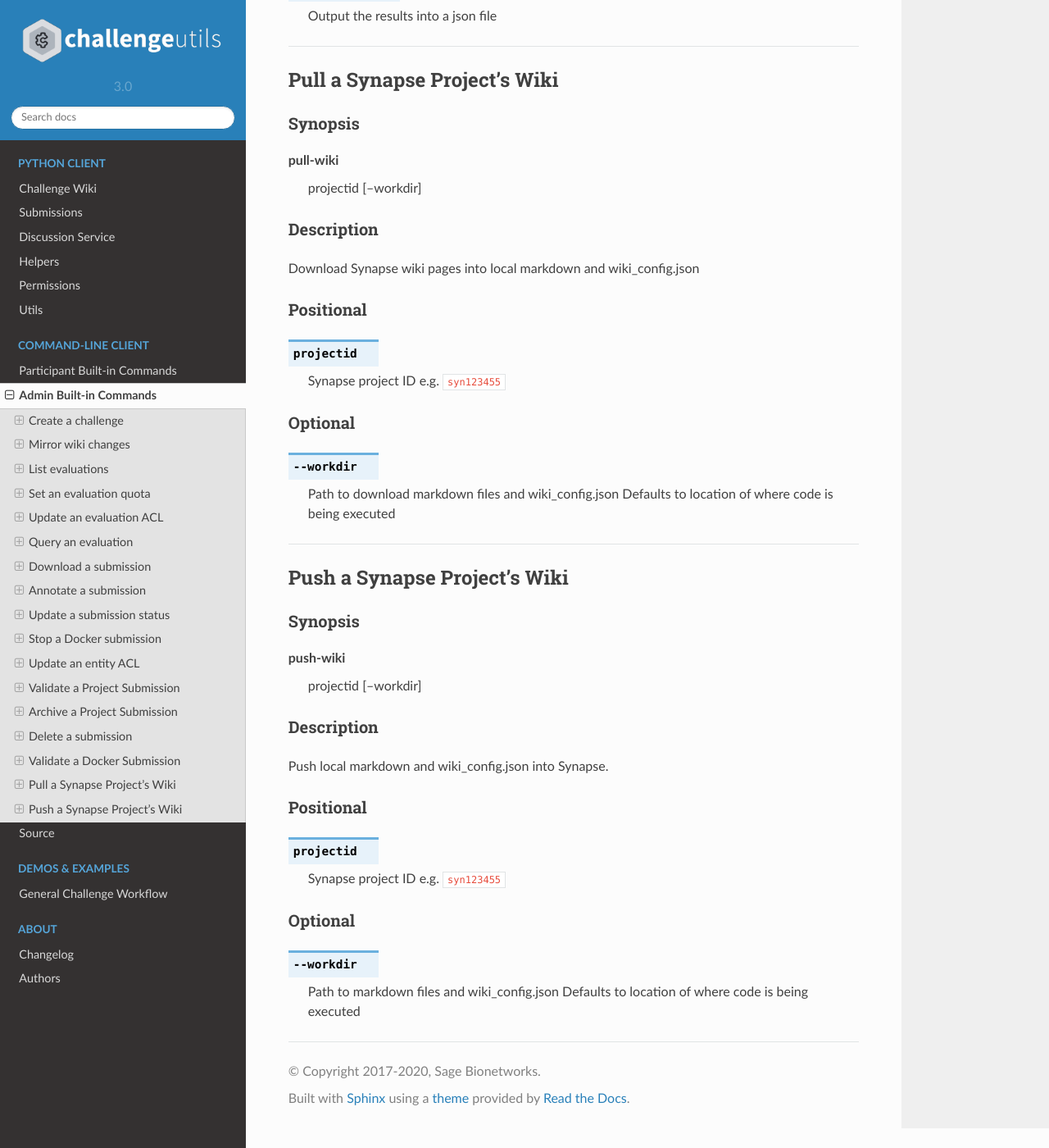
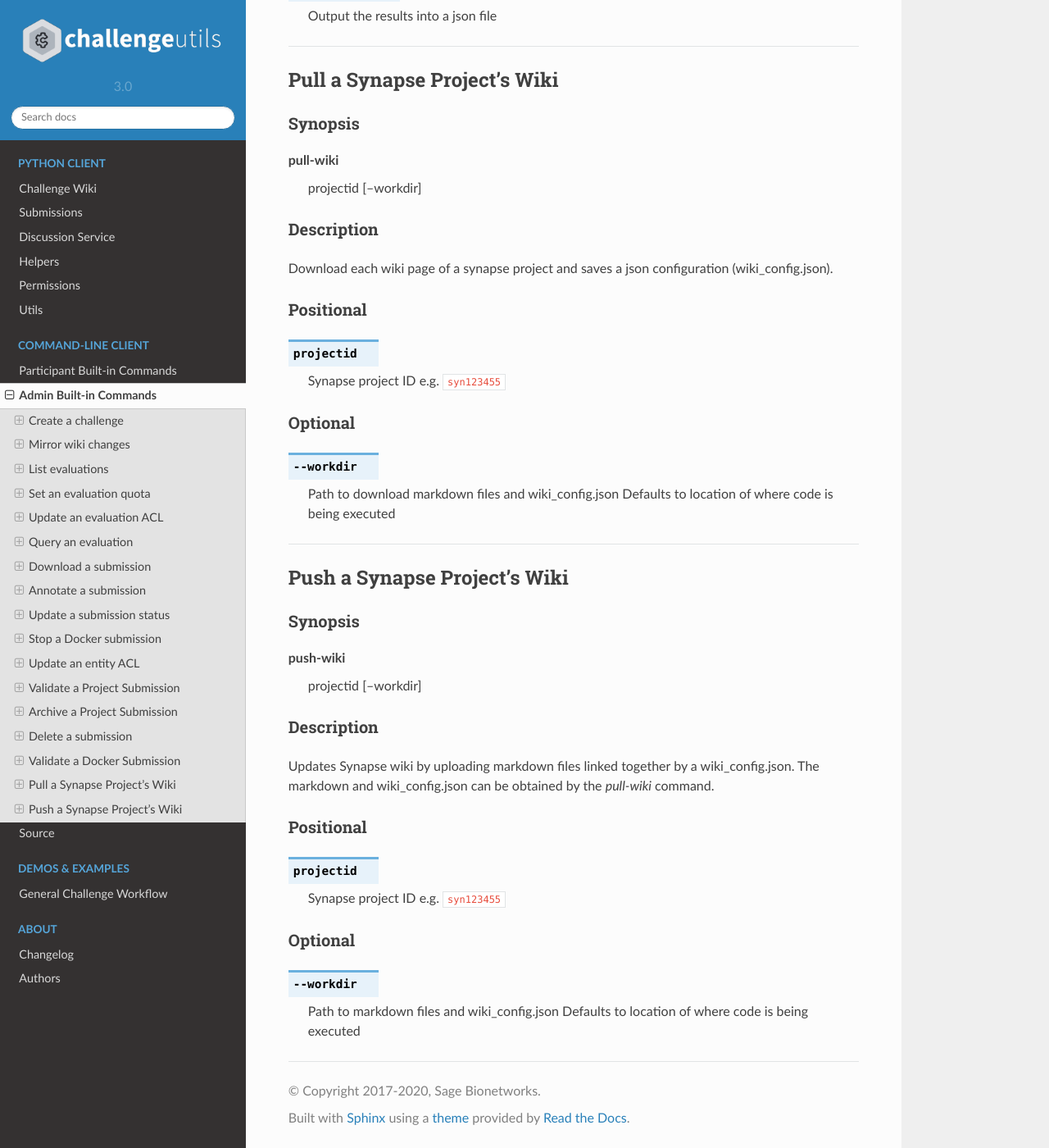
Before and after one commit to Sage-Bionetworks/challengeutils, a Sphinx documentation site: the page built from docs/client/admin.rst, in a window 1280 px wide and 1400 px high, scrolled down 10757 px. Shown: the whole window at 82% size. Built offline with Sphinx 7.4.7 and the Read the Docs theme 2.0.0, drawn with Linux system fonts in a browser that asks for light colours.

Commit message:
Add docs

```diff
--- a/docs/client/admin.rst
+++ b/docs/client/admin.rst
@@ -615,7 +615,8 @@ pull-wiki
 Description
 ^^^^^^^^^^^
 
-Download Synapse wiki pages into local markdown and wiki_config.json
+Download each wiki page of a synapse project and saves a json configuration
+(wiki_config.json).
 
 Positional
 ^^^^^^^^^^
@@ -649,7 +650,8 @@ push-wiki
 Description
 ^^^^^^^^^^^
 
-Push local markdown and wiki_config.json into Synapse.
+Updates Synapse wiki by uploading markdown files linked together by a wiki_config.json.
+The markdown and wiki_config.json can be obtained by the `pull-wiki` command.
 
 Positional
 ^^^^^^^^^^
```
